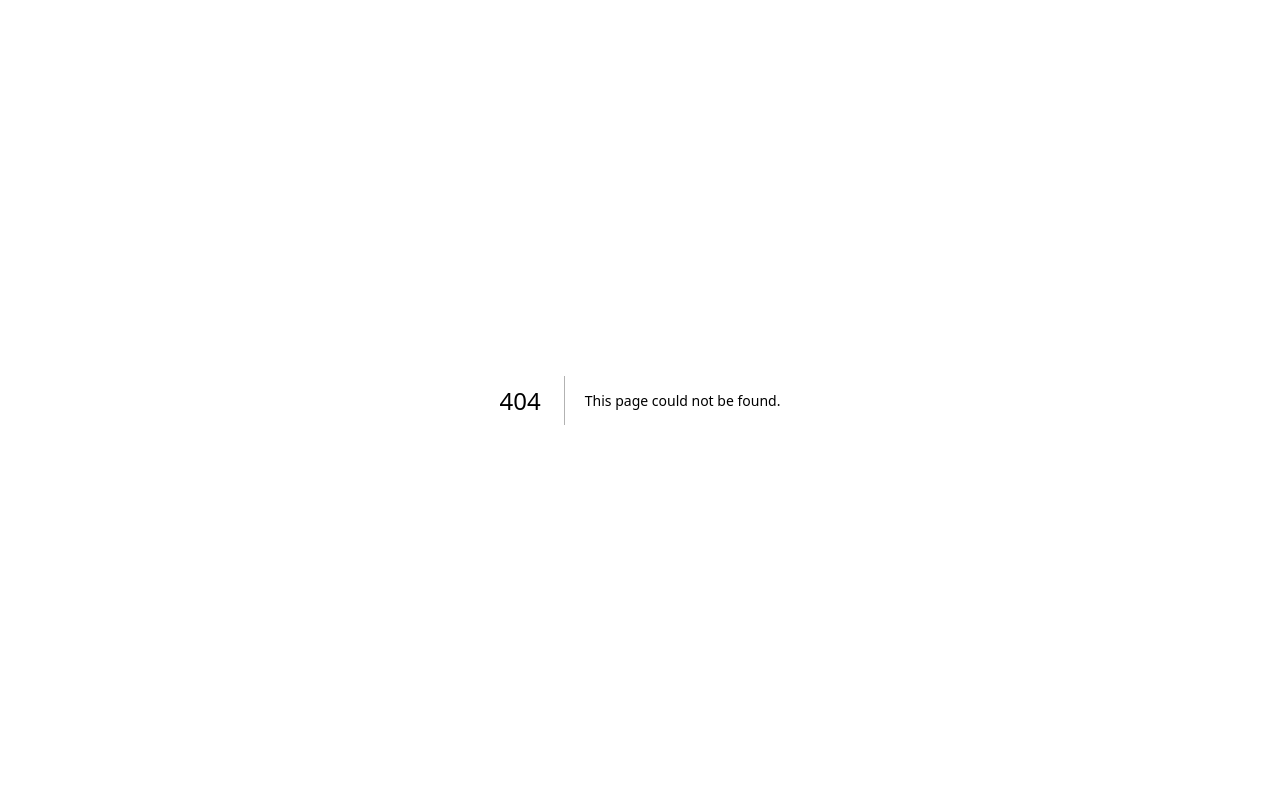
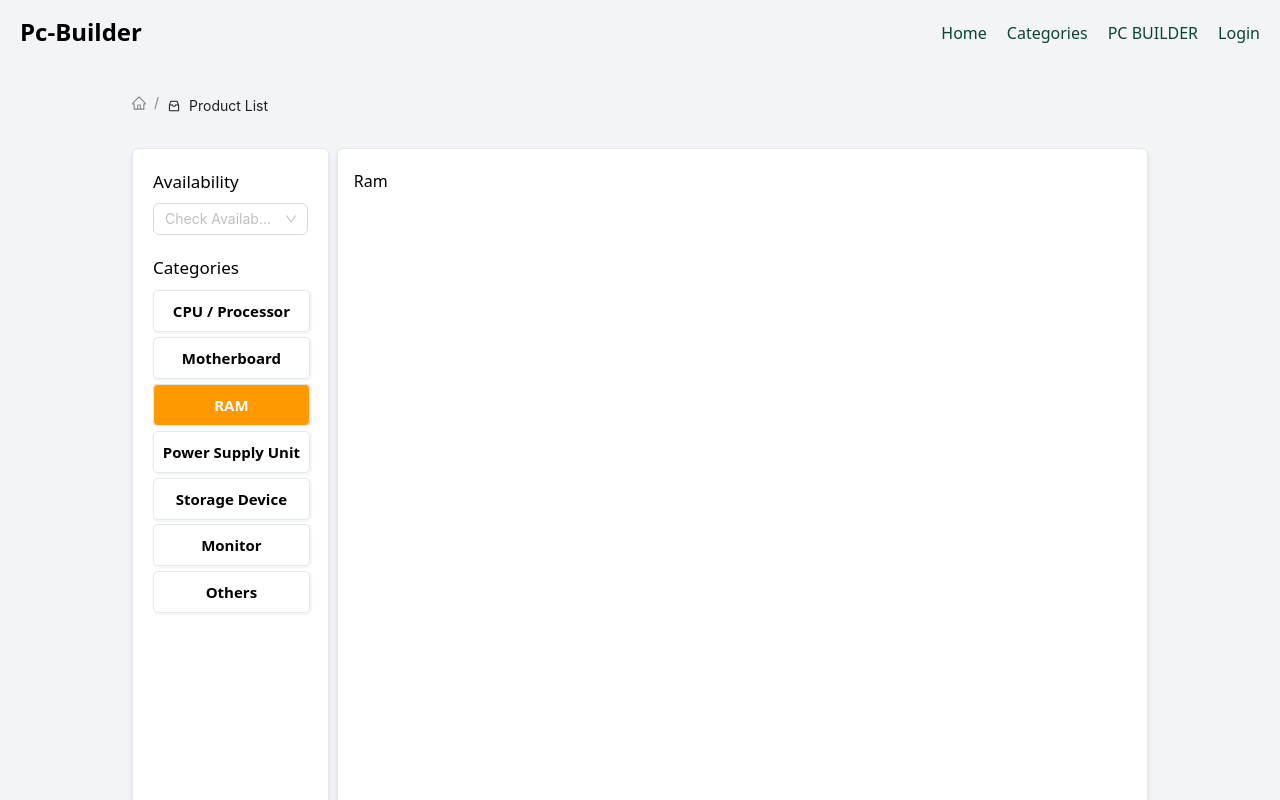
Before and after one commit to nazmul162001/Tech-Master, a Next.js app: page /categories/ram in a window 1280 px wide. Before the commit this address had no page. Shown: the top 800 px of the page. Built offline with nearby package versions, Linux system fonts and the light colour scheme; no server answers.

Commit message:
added category route

```diff
--- a/src/components/Layouts/Navbar.jsx
+++ b/src/components/Layouts/Navbar.jsx
@@ -35,9 +35,9 @@ const Navbar = () => {
             </Link>
             <Link
               className={
-                currentRoute === '/Pc-components' ? 'active custom_link' : 'custom_link'
+                currentRoute === '/categories/processor' ? 'active custom_link' : 'custom_link'
               }
-              href={'/Pc-components'}
+              href={'/categories/processor'}
             >
               Categories
             </Link>
--- a/src/components/UI/Home/Sidebar/Sidebar.jsx
+++ b/src/components/UI/Home/Sidebar/Sidebar.jsx
@@ -5,31 +5,31 @@ import React, { useState } from 'react'
 
 const Categories = [
   {
-    link: '/pc-components/processor',
+    link: '/categories/processor',
     name: 'CPU / Processor',
   },
   {
-    link: '/pc-components/motherboard',
+    link: '/categories/motherboard',
     name: 'Motherboard',
   },
   {
-    link: '/pc-components/ram',
+    link: '/categories/ram',
     name: 'RAM',
   },
   {
-    link: '/pc-components/powerSupplyUnit',
+    link: '/categories/powerSupplyUnit',
     name: 'Power Supply Unit',
   },
   {
-    link: '/pc-components/storageDevice',
+    link: '/categories/storageDevice',
     name: 'Storage Device',
   },
   {
-    link: '/pc-components/monitor',
+    link: '/categories/monitor',
     name: 'Monitor',
   },
   {
-    link: '/pc-components/others',
+    link: '/categories/others',
     name: 'Others ',
   },
 ]
--- /dev/null
+++ b/src/pages/categories/monitor.jsx
@@ -0,0 +1,21 @@
+import PcComponentLayout from '@/components/Layouts/PcComponentLayout/PcComponentsLayout'
+import RootLayout from '@/components/Layouts/RootLayout'
+import React from 'react'
+
+const Monitor = () => {
+  return (
+    <div>
+      <h2>Monitor</h2>
+    </div>
+  )
+}
+
+export default Monitor
+
+Monitor.getLayout = function getLayout(page) {
+  return (
+    <RootLayout>
+      <PcComponentLayout>{page}</PcComponentLayout>
+    </RootLayout>
+  )
+}
--- /dev/null
+++ b/src/pages/categories/motherboard.jsx
@@ -0,0 +1,21 @@
+import PcComponentLayout from '@/components/Layouts/PcComponentLayout/PcComponentsLayout'
+import RootLayout from '@/components/Layouts/RootLayout'
+import React from 'react'
+
+const MotherBoard = () => {
+  return (
+    <div>
+      <h2>MotherBoard</h2>
+    </div>
+  )
+}
+
+export default MotherBoard
+
+MotherBoard.getLayout = function getLayout(page) {
+  return (
+    <RootLayout>
+      <PcComponentLayout>{page}</PcComponentLayout>
+    </RootLayout>
+  )
+}
--- /dev/null
+++ b/src/pages/categories/others.jsx
@@ -0,0 +1,21 @@
+import PcComponentLayout from '@/components/Layouts/PcComponentLayout/PcComponentsLayout'
+import RootLayout from '@/components/Layouts/RootLayout'
+import React from 'react'
+
+const others = () => {
+  return (
+    <div>
+      <h2>Others</h2>
+    </div>
+  )
+}
+
+export default others
+
+others.getLayout = function getLayout(page) {
+  return (
+    <RootLayout>
+      <PcComponentLayout>{page}</PcComponentLayout>
+    </RootLayout>
+  )
+}
--- /dev/null
+++ b/src/pages/categories/powerSupplyUnit.jsx
@@ -0,0 +1,21 @@
+import PcComponentLayout from '@/components/Layouts/PcComponentLayout/PcComponentsLayout'
+import RootLayout from '@/components/Layouts/RootLayout'
+import React from 'react'
+
+const PowerSupplyUnit = () => {
+  return (
+    <div>
+      <h2>Power Supply Unit</h2>
+    </div>
+  )
+}
+
+export default PowerSupplyUnit
+
+PowerSupplyUnit.getLayout = function getLayout(page) {
+  return (
+    <RootLayout>
+      <PcComponentLayout>{page}</PcComponentLayout>
+    </RootLayout>
+  )
+}
--- /dev/null
+++ b/src/pages/categories/ram.jsx
@@ -0,0 +1,21 @@
+import PcComponentLayout from '@/components/Layouts/PcComponentLayout/PcComponentsLayout'
+import RootLayout from '@/components/Layouts/RootLayout'
+import React from 'react'
+
+const Ram = () => {
+  return (
+    <div>
+      <h2>Ram</h2>
+    </div>
+  )
+}
+
+export default Ram
+
+Ram.getLayout = function getLayout(page) {
+  return (
+    <RootLayout>
+      <PcComponentLayout>{page}</PcComponentLayout>
+    </RootLayout>
+  )
+}
--- /dev/null
+++ b/src/pages/categories/storageDevice.jsx
@@ -0,0 +1,21 @@
+import PcComponentLayout from '@/components/Layouts/PcComponentLayout/PcComponentsLayout'
+import RootLayout from '@/components/Layouts/RootLayout'
+import React from 'react'
+
+const StorageDevice = () => {
+  return (
+    <div>
+      <h2>Storage Device</h2>
+    </div>
+  )
+}
+
+export default StorageDevice
+
+StorageDevice.getLayout = function getLayout(page) {
+  return (
+    <RootLayout>
+      <PcComponentLayout>{page}</PcComponentLayout>
+    </RootLayout>
+  )
+}
```
Also changed, not shown: src/pages/categories/index.jsx (renamed from src/pages/pc-components/index.jsx), src/pages/categories/processor.jsx (renamed from src/pages/pc-components/[processor].js).
